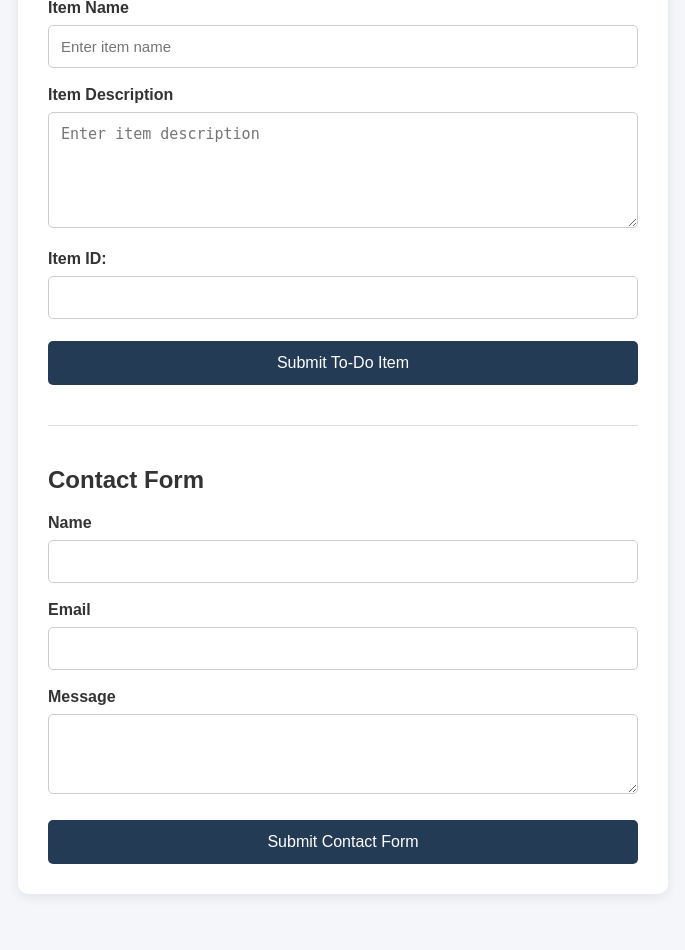
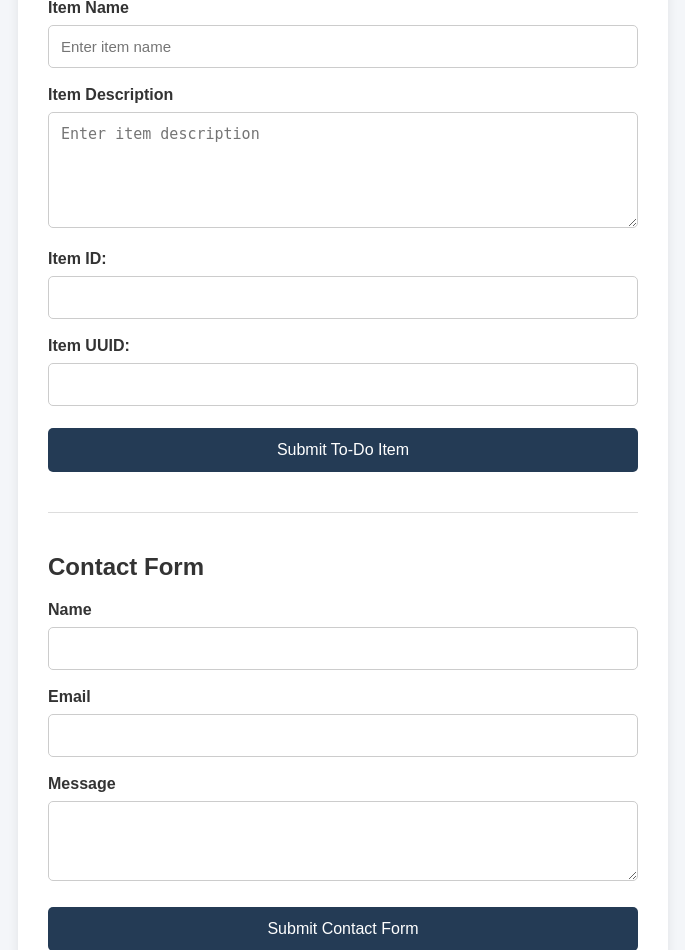
Before and after one commit to Naveen-Painuly/Git_and_GitHub_Naveen, a Flask app: page / in a window 1280 px wide. Shown: the part 262-1212 px from the top of the page, without its empty margins (297-982 px from the left). Before the commit the page ends 1157 px from the top, so only its background shows below. Run offline with Flask 3, Linux system fonts and the light colour scheme.

Commit message:
Add Item UUID field to To-Do form

```diff
--- a/templates/index.html
+++ b/templates/index.html
@@ -123,6 +123,12 @@
     <input type="text" id="itemId" name="itemId" required>
      </div>
 
+     <div class="form-group">
+    <label for="itemUUID">Item UUID:</label>
+    <input type="text" id="itemUUID" name="itemUUID" required>
+     </div>
+
+
             <button type="submit">Submit To-Do Item</button>
 
         </form>
```
